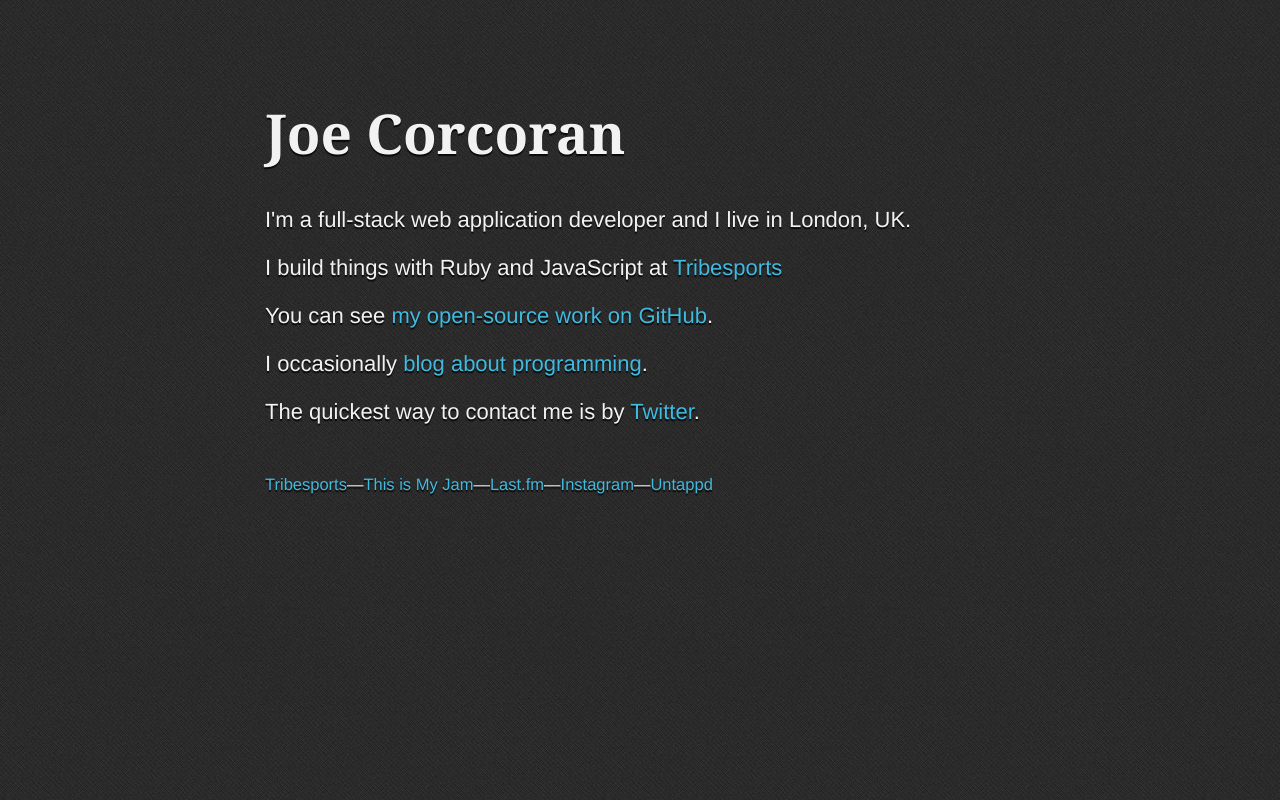
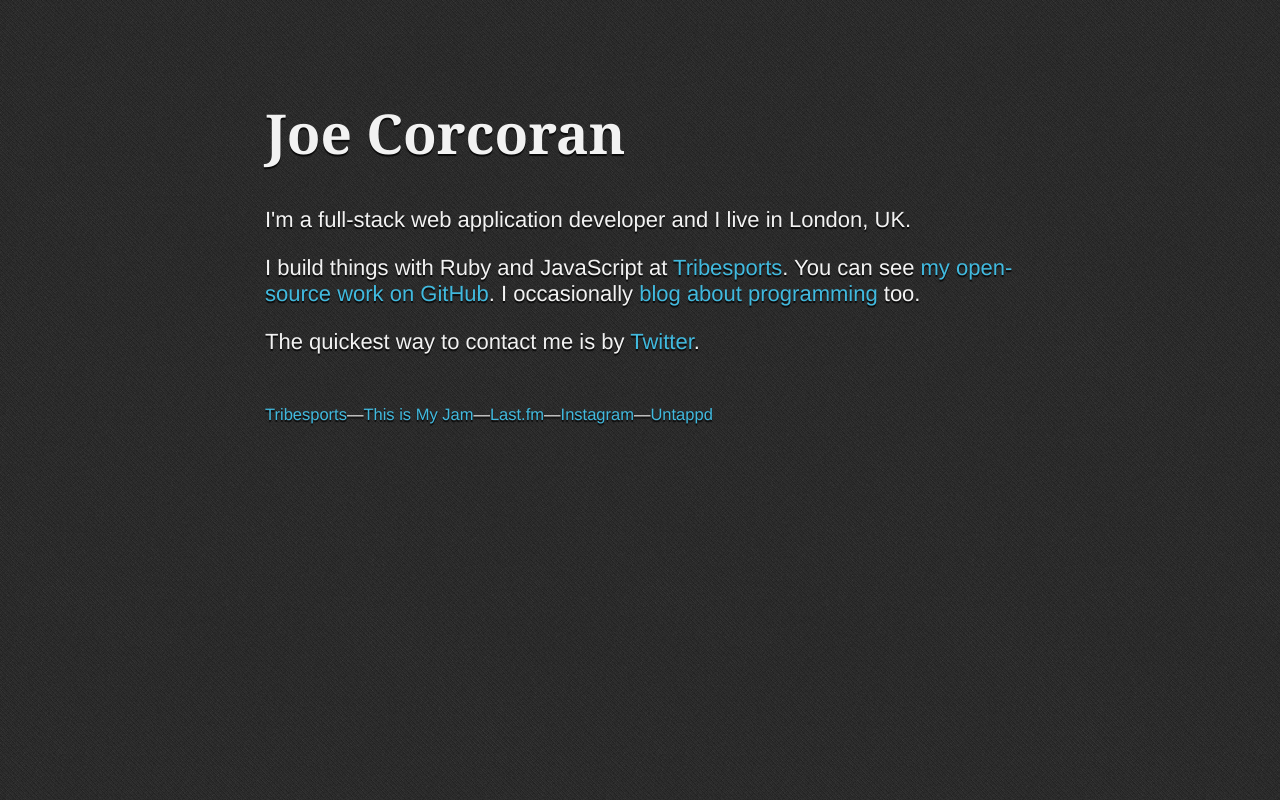
Before and after one commit to joecorcoran/homepage, a plain HTML site: page index.html in a window 1280 px wide. Drawn offline with Linux system fonts and the light colour scheme; a web font is replaced by a local one.

Commit message:
Content changes

```diff
--- a/index.html
+++ b/index.html
@@ -22,10 +22,8 @@
       <header>
         <h1>Joe Corcoran</h1>
         <p>I'm a full-stack web application developer and I live in London, UK.</p>
-        <p>I build things with Ruby and JavaScript at <a href="http://tribesports.com">Tribesports</a></p>
       </header>
-      <p>You can see <a href="http://github.com/joecorcoran">my open-source work on GitHub</a>.</p>
-      <p>I occasionally <a href="http://blog.joecorcoran.co.uk">blog about programming</a>.</p>
+      <p>I build things with Ruby and JavaScript at <a href="http://tribesports.com">Tribesports</a>. You can see <a href="http://github.com/joecorcoran">my open-source work on GitHub</a>. I occasionally <a href="http://blog.joecorcoran.co.uk">blog about programming</a> too.</p>
       <p>The quickest way to contact me is by <a href="http://twitter.com/josephcorcoran">Twitter</a>.</p>
       <footer>
         <ul class="links">
```
